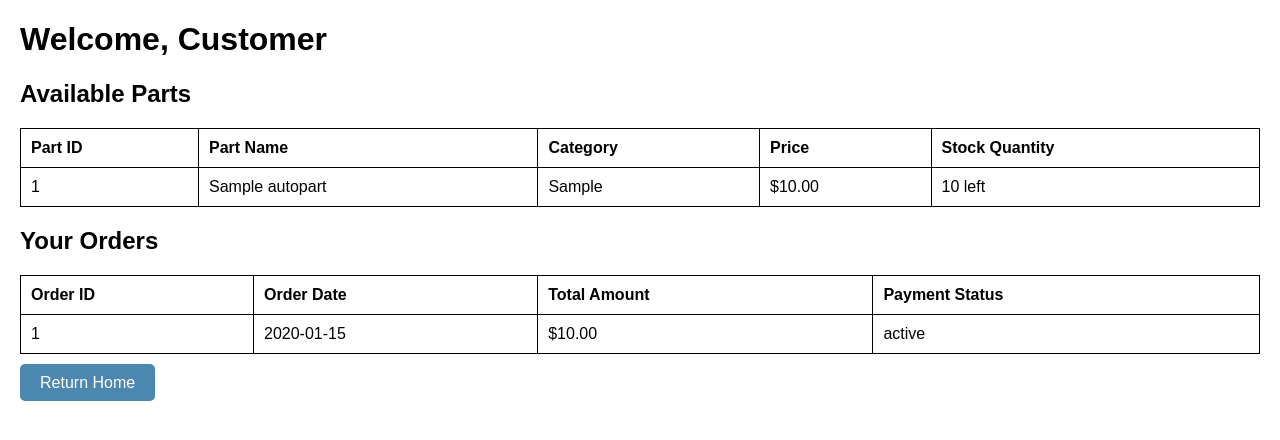
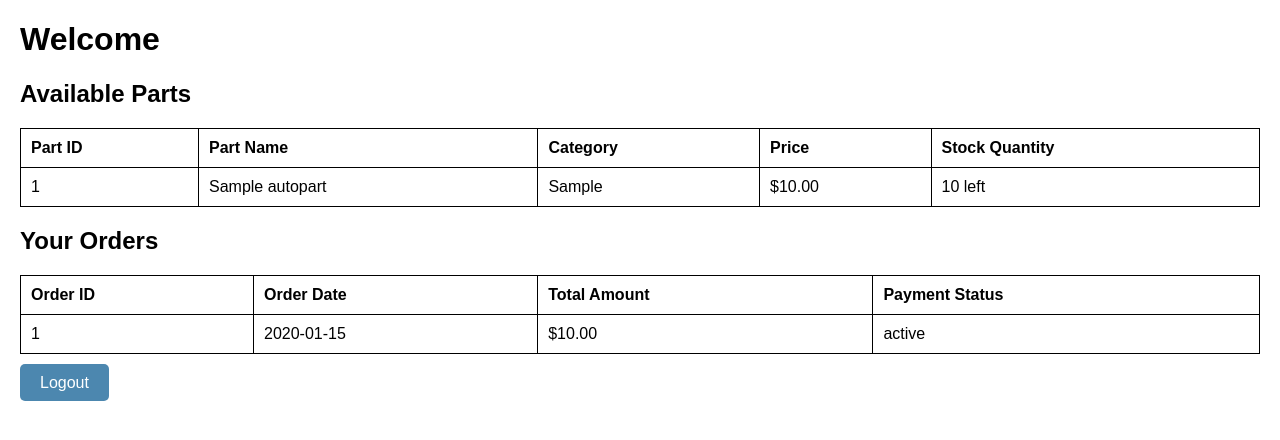
Before and after one commit to tylernsnow/4350-Project, a Flask app: page /customer_menu/1 in a window 1280 px wide. Shown: the top 440 px of the page. Run offline with Flask 3, Linux system fonts and the light colour scheme; tables that the repository leaves empty hold one stand-in row (values such as "Sample post").

Commit message:
update customer menu

```diff
--- a/retail_auto_parts_system.py
+++ b/retail_auto_parts_system.py
@@ -209,7 +209,7 @@
 
     #should go to the customer menu of the correct customer_id
     #NOTE: customer login redirects here, need to write HTML for customer_menu
-    #relevant functions: list_parts, view_customer_orders
+    #relevant functions: list_parts, view_customer_orders, place_order
     parts = list_parts()
     orders=view_customer_orders(customer_id)
     return render_template('customer_menu.html', parts=parts, orders=orders)
--- a/templates/customer_menu.html
+++ b/templates/customer_menu.html
@@ -35,7 +35,7 @@
     </style>
 </head>
 <body>
-    <h1>Welcome, Customer {{ customer_id }}</h1>
+    <h1>Welcome</h1>
 
     <h2>Available Parts</h2>
     <table>
@@ -83,6 +83,6 @@
         </tbody>
     </table>
 
-    <a href="{{ url_for('home') }}" class="btn">Return Home</a>
+    <a href="{{ url_for('home') }}" class="btn">Logout</a>
 </body>
 </html>
```
